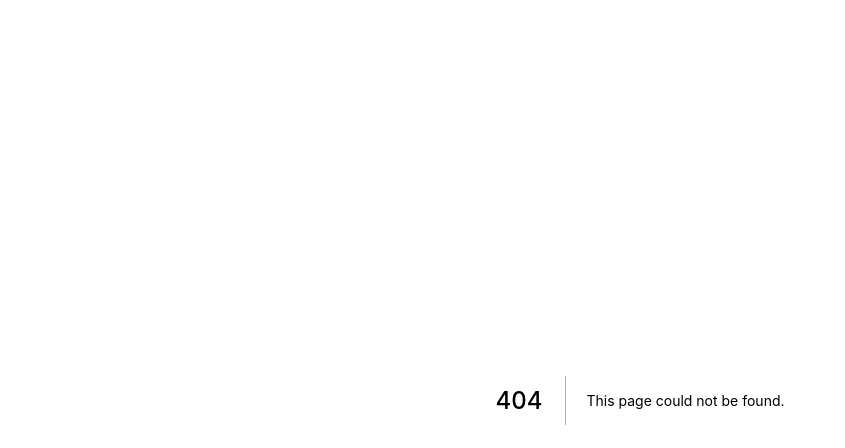
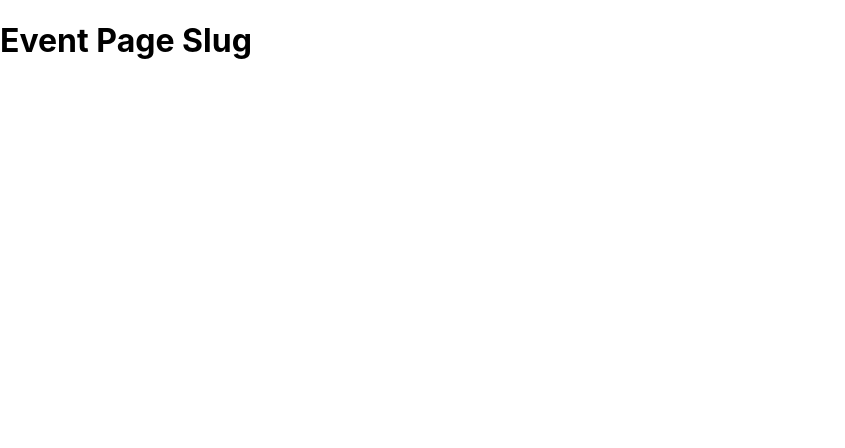
Before and after one commit to poonnakarn/dj-events-frontend, a Next.js app: page /events/1 in a window 1280 px wide. Before the commit this address had no page. Shown: the top 448 px of the page, without its empty margins (0-845 px from the left). Built offline with nearby package versions, Linux system fonts and the light colour scheme.

Commit message:
Create nested route and slug route

```diff
--- a/pages/about.js
+++ b/pages/about.js
@@ -4,6 +4,8 @@
   return (
     <div>
       <h1>About</h1>
+      <p>This is an app to find the latest DJ and other musical events</p>
+      <p>Version: 1.0.</p>
     </div>
   )
 }
--- /dev/null
+++ b/pages/events/[slug].js
@@ -0,0 +1,7 @@
+export default function EventPage() {
+  return (
+    <div>
+      <h1>Event Page Slug</h1>
+    </div>
+  )
+}
```
Also changed, not shown: pages/events/add.js (added, +7 -0 lines), pages/events/index.js (added, +7 -0 lines).
